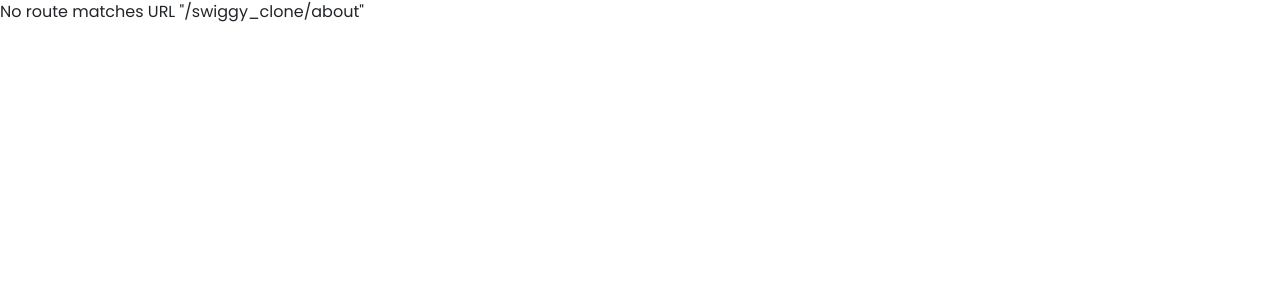
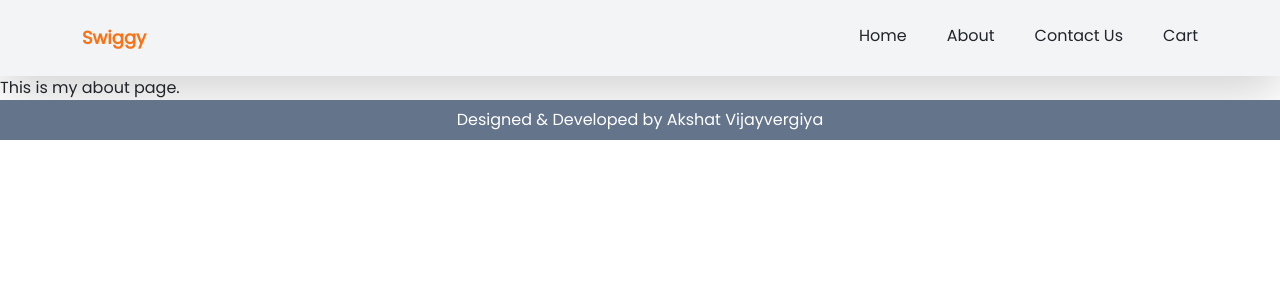
Before and after one commit to akshat-vv/swiggy_clone, a React (Create React App) app: page /swiggy_clone/about in a window 1280 px wide. Shown: the top 300 px of the page. Built offline with nearby package versions, Linux system fonts and the light colour scheme.

Commit message:
gh-pages

```diff
--- a/src/App.js
+++ b/src/App.js
@@ -23,12 +23,12 @@
 
 export const router = createBrowserRouter([
   {
-    path: "/",
+    path: '/swiggy_clone',
     element: <App />,
     errorElement: <Error />,
     children: [
       {
-        path:"",
+        path: "",
         element:<Body/>
       },
       {
--- a/src/components/Header.js
+++ b/src/components/Header.js
@@ -11,10 +11,10 @@
       </div>
       <div className="">
           <ul className="flex gap-10">
-          <Link to="/"><li>Home</li></Link>
-          <Link to="/about"><li>About</li></Link>
-          <Link to="/contact"><li>Contact Us</li></Link>
-          <Link to="/cart"><li>Cart</li></Link>
+            <Link to="/swiggy_clone"><li>Home</li></Link>
+            <Link to="/swiggy_clone/about"><li>About</li></Link>
+            <Link to="/swiggy_clone/contact"><li>Contact Us</li></Link>
+            <Link to="/swiggy_clone/cart"><li>Cart</li></Link>
           </ul>
       </div>
     </div>
```
